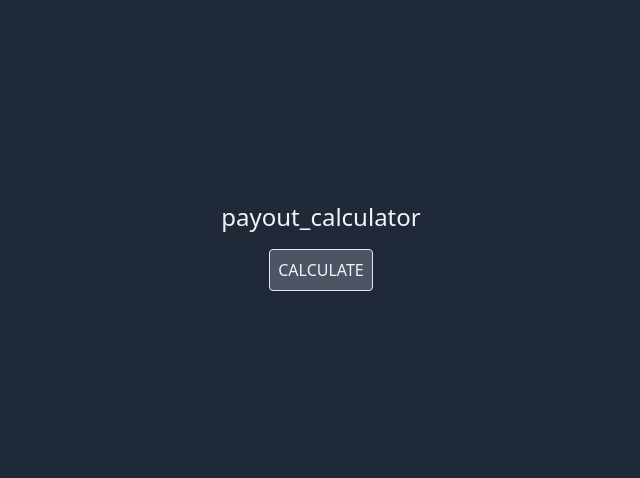
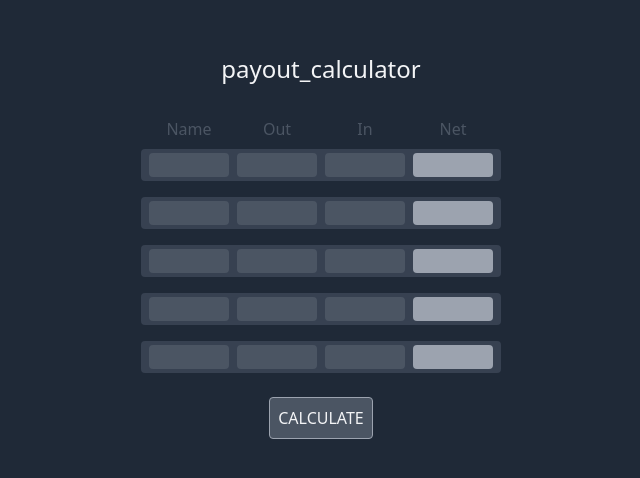
Before and after one commit to samMolyneux/payout_calculator, a Next.js app: page / in a window 1280 px wide. Shown: the part 154-632 px from the top of the page, without its empty margins (319-959 px from the left). Built offline with nearby package versions, Linux system fonts and the light colour scheme.

Commit message:
added input fields

```diff
--- a/pages/index.tsx
+++ b/pages/index.tsx
@@ -1,15 +1,55 @@
-export default function Home(){
-  return(
+export default function Home() {
+  return (
     <div className="h-screen w-screen flex flex-col justify-center items-center">
+      <div className="text-2xl text-center">payout_calculator</div>
+
+      <div className="p-2"></div>
+
+      <div className=" flex p-1 my-1 rounded">
+        <div className=" flex p-2 text-gray-600 rounded w-20 h-6 mx-1 justify-center">Name</div>
+        <div className=" flex p-2 text-gray-600 rounded w-20 h-6 mx-1 justify-center">Out</div>
+        <div className=" flex p-2 text-gray-600 rounded w-20 h-6 mx-1 justify-center">In</div>
+        <div className=" flex p-2 text-gray-600 rounded w-20 h-6 mx-1 justify-center">Net</div>
+      </div>
+
+      {/* A player element */}
+      <div className=" flex bg-gray-700 p-1 my-2 rounded">
+        <input className=" flex bg-gray-600 p-2  rounded w-20 h-6 mx-1"></input>
+        <input className=" flex bg-gray-600 p-2  rounded w-20 h-6 mx-1"></input>
+        <input className=" flex bg-gray-600 p-2  rounded w-20 h-6 mx-1"></input>
+        <div className=" flex bg-gray-400 p-2  rounded w-20 h-6 mx-1"></div>
+      </div>
+      <div className=" flex bg-gray-700 p-1 my-2 rounded">
+        <input className=" flex bg-gray-600 p-2  rounded w-20 h-6 mx-1"></input>
+        <input className=" flex bg-gray-600 p-2  rounded w-20 h-6 mx-1"></input>
+        <input className=" flex bg-gray-600 p-2  rounded w-20 h-6 mx-1"></input>
+        <div className=" flex bg-gray-400 p-2  rounded w-20 h-6 mx-1"></div>
+      </div>
+      <div className=" flex bg-gray-700 p-1 my-2 rounded">
+        <input className=" flex bg-gray-600 p-2  rounded w-20 h-6 mx-1"></input>
+        <input className=" flex bg-gray-600 p-2  rounded w-20 h-6 mx-1"></input>
+        <input className=" flex bg-gray-600 p-2  rounded w-20 h-6 mx-1"></input>
+        <div className=" flex bg-gray-400 p-2  rounded w-20 h-6 mx-1"></div>
+      </div>
+      <div className=" flex bg-gray-700 p-1 my-2 rounded">
+        <input className=" flex bg-gray-600 p-2  rounded w-20 h-6 mx-1"></input>
+        <input className=" flex bg-gray-600 p-2  rounded w-20 h-6 mx-1"></input>
+        <input className=" flex bg-gray-600 p-2  rounded w-20 h-6 mx-1"></input>
+        <div className=" flex bg-gray-400 p-2  rounded w-20 h-6 mx-1"></div>
+      </div>
+      <div className=" flex bg-gray-700 p-1 my-2 rounded">
+        <input className=" flex bg-gray-600 p-2  rounded w-20 h-6 mx-1"></input>
+        <input className=" flex bg-gray-600 p-2  rounded w-20 h-6 mx-1"></input>
+        <input className=" flex bg-gray-600 p-2  rounded w-20 h-6 mx-1"></input>
+        <div className=" flex bg-gray-400 p-2  rounded w-20 h-6 mx-1"></div>
+      </div>
 
 
-    <div className="text-2xl text-center">payout_calculator</div>
+      <div className="p-2"></div>
 
-    <div className="p-2"></div>
-
-    <button className="p-2 flex border bg-gray-600 font-medium rounded hover:font-bold"> CALCULATE</button>
-
+      <button className="p-2 flex border bg-gray-600 font-medium rounded hover:font-bold active:text-gray-400 active: border-gray-400">
+        CALCULATE
+      </button>
     </div>
-
-);
+  );
 }
```
